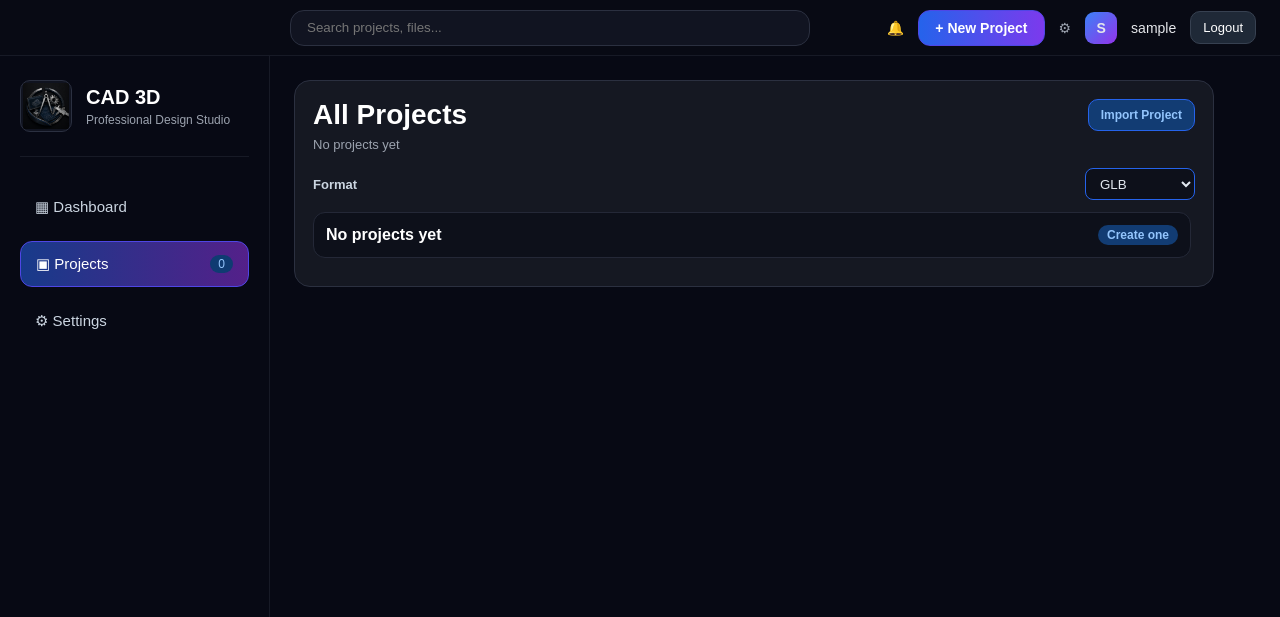
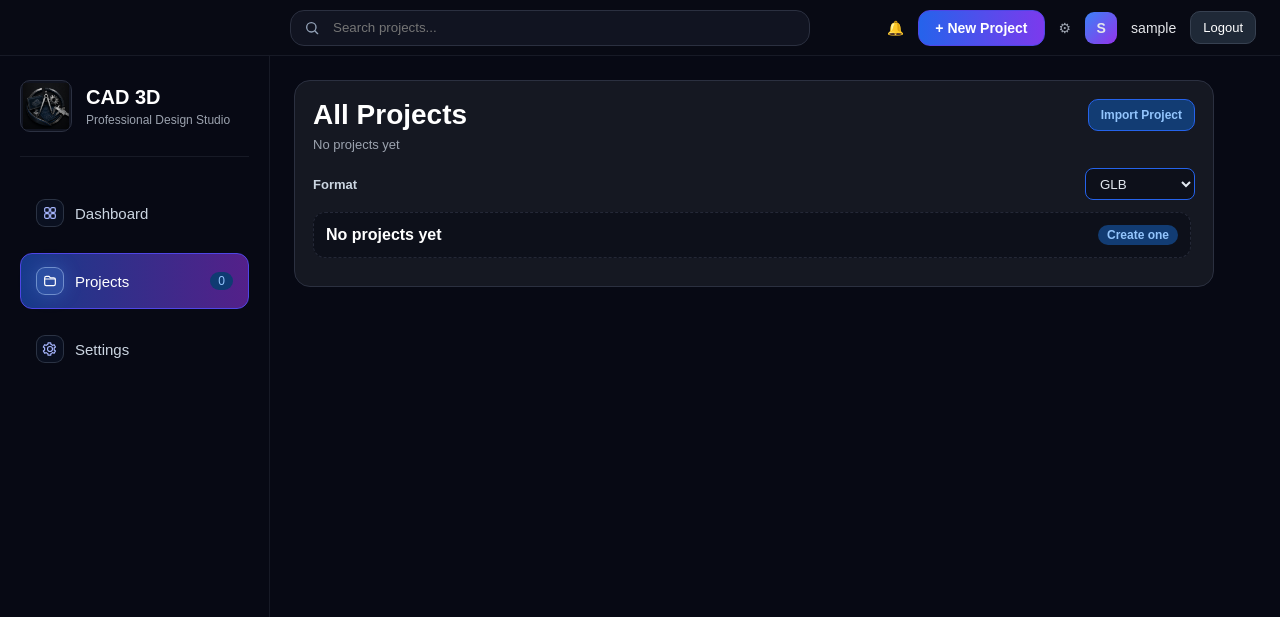
Before and after one commit to Snachit19/Objex_CAD, a Flask app: page /projects in a window 1280 px wide. Shown: the top 617 px of the page. Run offline with Flask 3, Linux system fonts and the light colour scheme; the visitor is signed in with stand-in values (Sample User, id 1); data that the repository does not hold is empty.

Commit message:
Polishing the System

```diff
--- a/app/static/css/style.css
+++ b/app/static/css/style.css
@@ -287,6 +287,10 @@
   z-index: 50;
 }
 
+.dashboard-top-nav {
+  justify-content: flex-end;
+}
+
 .search-box {
   width: 520px;
   height: 36px;
@@ -295,6 +299,72 @@
   color: #d1d5db;
   padding: 0 16px;
   border-radius: 14px;
+}
+
+.project-search-wrap {
+  position: relative;
+  width: min(520px, 42vw);
+}
+
+.project-search-wrap .search-box {
+  width: 100%;
+}
+
+.project-search-input {
+  padding-left: 42px;
+  padding-right: 42px;
+  transition: border-color 0.18s ease, box-shadow 0.18s ease, background 0.18s ease;
+}
+
+.project-search-input:focus {
+  background: #0d1220;
+  border-color: rgba(96, 165, 250, 0.8);
+  box-shadow: 0 0 0 3px rgba(37, 99, 235, 0.18);
+}
+
+.project-search-icon,
+.project-search-clear {
+  position: absolute;
+  top: 50%;
+  transform: translateY(-50%);
+  display: grid;
+  place-items: center;
+}
+
+.project-search-icon {
+  left: 14px;
+  color: #94a3b8;
+  pointer-events: none;
+}
+
+.project-search-icon svg,
+.project-search-clear svg {
+  width: 16px;
+  height: 16px;
+  fill: none;
+  stroke: currentColor;
+  stroke-width: 2;
+  stroke-linecap: round;
+  stroke-linejoin: round;
+}
+
+.project-search-clear {
+  right: 8px;
+  width: 28px;
+  height: 28px;
+  border-radius: 9px;
+  background: transparent;
+  color: #94a3b8;
+  padding: 0;
+}
+
+.project-search-clear:hover {
+  background: rgba(148, 163, 184, 0.12);
+  color: #e5e7eb;
+}
+
+.project-search-clear[hidden] {
+  display: none;
 }
 
 .top-user {
@@ -396,6 +466,17 @@
   border-radius: 12px;
   font-size: 15px;
   text-decoration: none;
+  display: flex;
+  align-items: center;
+  gap: 11px;
+  border: 1px solid transparent;
+  transition: background 0.18s ease, border-color 0.18s ease, color 0.18s ease;
+}
+
+.side-menu a:hover {
+  background: rgba(31, 41, 55, 0.55);
+  border-color: rgba(75, 85, 99, 0.55);
+  color: var(--text-main);
 }
 
 .side-menu a.active {
@@ -404,8 +485,41 @@
   color: var(--text-main);
 }
 
-.side-menu span {
-  float: right;
+.side-menu-icon {
+  width: 28px;
+  height: 28px;
+  border: 1px solid rgba(148, 163, 184, 0.24);
+  border-radius: 9px;
+  display: grid;
+  place-items: center;
+  color: #a5b4fc;
+  background: rgba(15, 23, 42, 0.58);
+  flex-shrink: 0;
+}
+
+.side-menu-icon svg {
+  width: 16px;
+  height: 16px;
+  fill: none;
+  stroke: currentColor;
+  stroke-width: 1.8;
+  stroke-linecap: round;
+  stroke-linejoin: round;
+}
+
+.side-menu a.active .side-menu-icon {
+  color: #ffffff;
+  background: rgba(96, 165, 250, 0.22);
+  border-color: rgba(191, 219, 254, 0.45);
+  box-shadow: 0 0 18px rgba(96, 165, 250, 0.26);
+}
+
+.side-menu-label {
+  flex: 1;
+}
+
+.side-menu .menu-badge {
+  margin-left: auto;
   background: #0f3b72;
   color: #93c5fd;
   padding: 2px 8px;
@@ -737,6 +851,11 @@
   box-shadow: 0 0 0 1px rgba(96, 165, 250, 0.14);
 }
 
+.project-empty-state {
+  border-style: dashed;
+  cursor: default;
+}
+
 .help-card {
   display: flex;
   flex-direction: column;
@@ -758,7 +877,7 @@
   transition: 0.18s ease;
 }
 
-.help-page-btn:hover {
+.help-page-btn:hover:not(:disabled) {
   background: #243244;
   border-color: #4b5563;
   color: #f9fafb;
@@ -2053,6 +2172,10 @@
     width: 320px;
   }
 
+  .project-search-wrap {
+    width: 320px;
+  }
+
   .dashboard-cards {
     grid-template-columns: 1fr 1fr;
   }
@@ -2065,6 +2188,10 @@
 @media (max-width: 850px) {
   .top-nav {
     padding-left: 24px;
+  }
+
+  .project-search-wrap {
+    width: min(100%, 340px);
   }
 
   .sidebar {
--- a/app/static/js/cad/moveObject.js
+++ b/app/static/js/cad/moveObject.js
@@ -224,6 +224,10 @@
         return;
     }
 
+    if (typeof window.isPointerOnResizeHandle === "function" && window.isPointerOnResizeHandle(event)) {
+        return;
+    }
+
     if (event.button !== 0 || !isPointerOnObject(event, object)) {
         return;
     }
--- a/app/static/js/cad/selectObject.js
+++ b/app/static/js/cad/selectObject.js
@@ -211,6 +211,10 @@
 }
 
 function handlePointerUp(event) {
+    if (window.isResizeHandleInteractionActive) {
+        return;
+    }
+
     const moveX = Math.abs(event.clientX - pointerStart.x);
     const moveY = Math.abs(event.clientY - pointerStart.y);
 
--- a/app/templates/projects.html
+++ b/app/templates/projects.html
@@ -9,7 +9,22 @@
 <body class="projects-page">
 
   <header class="top-nav">
-    <input class="search-box" type="text" placeholder="Search projects, files...">
+    <div class="project-search-wrap">
+      <span class="project-search-icon" aria-hidden="true">
+        <svg viewBox="0 0 24 24" focusable="false">
+          <circle cx="11" cy="11" r="7"></circle>
+          <path d="m16.5 16.5 4 4"></path>
+        </svg>
+      </span>
+      <input id="projectSearchInput" class="search-box project-search-input" type="search"
+        placeholder="Search projects..." autocomplete="off">
+      <button id="projectSearchClear" class="project-search-clear" type="button" aria-label="Clear project search" hidden>
+        <svg viewBox="0 0 24 24" focusable="false" aria-hidden="true">
+          <path d="M7 7l10 10"></path>
+          <path d="M17 7L7 17"></path>
+        </svg>
+      </button>
+    </div>
     <div class="top-user">
       <span class="top-icon">🔔</span>
       <button id="newProjectBtn" class="create-project-btn">+ New Project</button>
@@ -33,9 +48,36 @@
     </div>
 
     <nav class="side-menu">
-      <a href="/dashboard">▦ Dashboard</a>
-      <a href="/projects" class="active">▣ Projects <span id="projectCountBadge">0</span></a>
-      <a>⚙ Settings</a>
+      <a href="/dashboard">
+        <span class="side-menu-icon" aria-hidden="true">
+          <svg viewBox="0 0 24 24" focusable="false">
+            <rect x="4" y="4" width="7" height="7" rx="2"></rect>
+            <rect x="13" y="4" width="7" height="7" rx="2"></rect>
+            <rect x="4" y="13" width="7" height="7" rx="2"></rect>
+            <rect x="13" y="13" width="7" height="7" rx="2"></rect>
+          </svg>
+        </span>
+        <span class="side-menu-label">Dashboard</span>
+      </a>
+      <a href="/projects" class="active">
+        <span class="side-menu-icon" aria-hidden="true">
+          <svg viewBox="0 0 24 24" focusable="false">
+            <path d="M4 7.5A2.5 2.5 0 0 1 6.5 5h4.1l2 2.4h4.9A2.5 2.5 0 0 1 20 9.9v6.6a2.5 2.5 0 0 1-2.5 2.5h-11A2.5 2.5 0 0 1 4 16.5z"></path>
+            <path d="M4.2 9h15.6"></path>
+          </svg>
+        </span>
+        <span class="side-menu-label">Projects</span>
+        <span id="projectCountBadge" class="menu-badge">0</span>
+      </a>
+      <a>
+        <span class="side-menu-icon" aria-hidden="true">
+          <svg viewBox="0 0 24 24" focusable="false">
+            <path d="M12 8.25a3.75 3.75 0 1 1 0 7.5 3.75 3.75 0 0 1 0-7.5z"></path>
+            <path d="M18.2 13.4c.1-.45.1-.85.1-1.4s0-.95-.1-1.4l2-1.55-2-3.45-2.35.95a7.7 7.7 0 0 0-2.4-1.4L13.1 2.7H9.1l-.35 2.45a7.7 7.7 0 0 0-2.4 1.4L4 5.6l-2 3.45 2 1.55c-.1.45-.1.85-.1 1.4s0 .95.1 1.4l-2 1.55 2 3.45 2.35-.95a7.7 7.7 0 0 0 2.4 1.4l.35 2.45h4l.35-2.45a7.7 7.7 0 0 0 2.4-1.4l2.35.95 2-3.45z"></path>
+          </svg>
+        </span>
+        <span class="side-menu-label">Settings</span>
+      </a>
     </nav>
 
     <div class="version">V-1.00 • CAD 3D</div>
```
Also changed, not shown: app/static/js/cad/resizeHandles.js (+149 -73 lines), app/static/js/dashboard/createProject.js (+168 -10 lines), app/templates/dashboard.html (+31 -5 lines).
